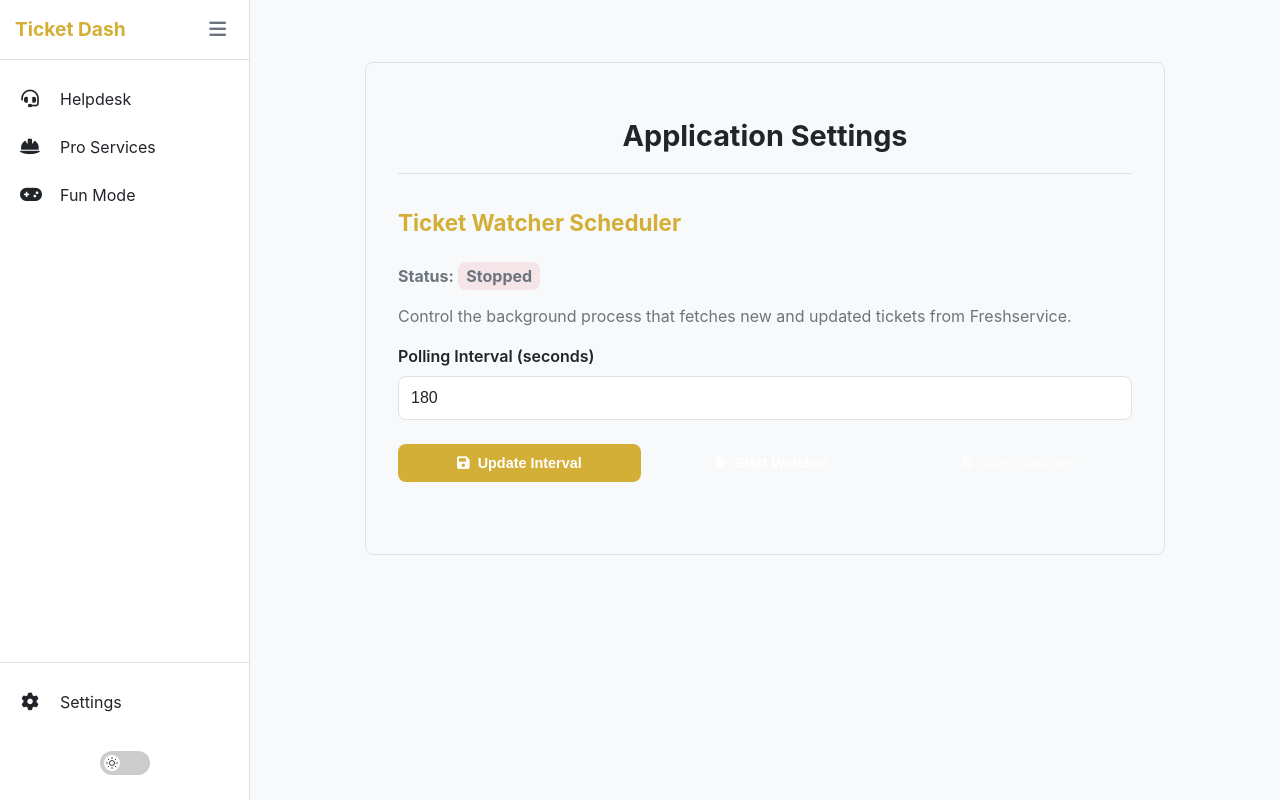
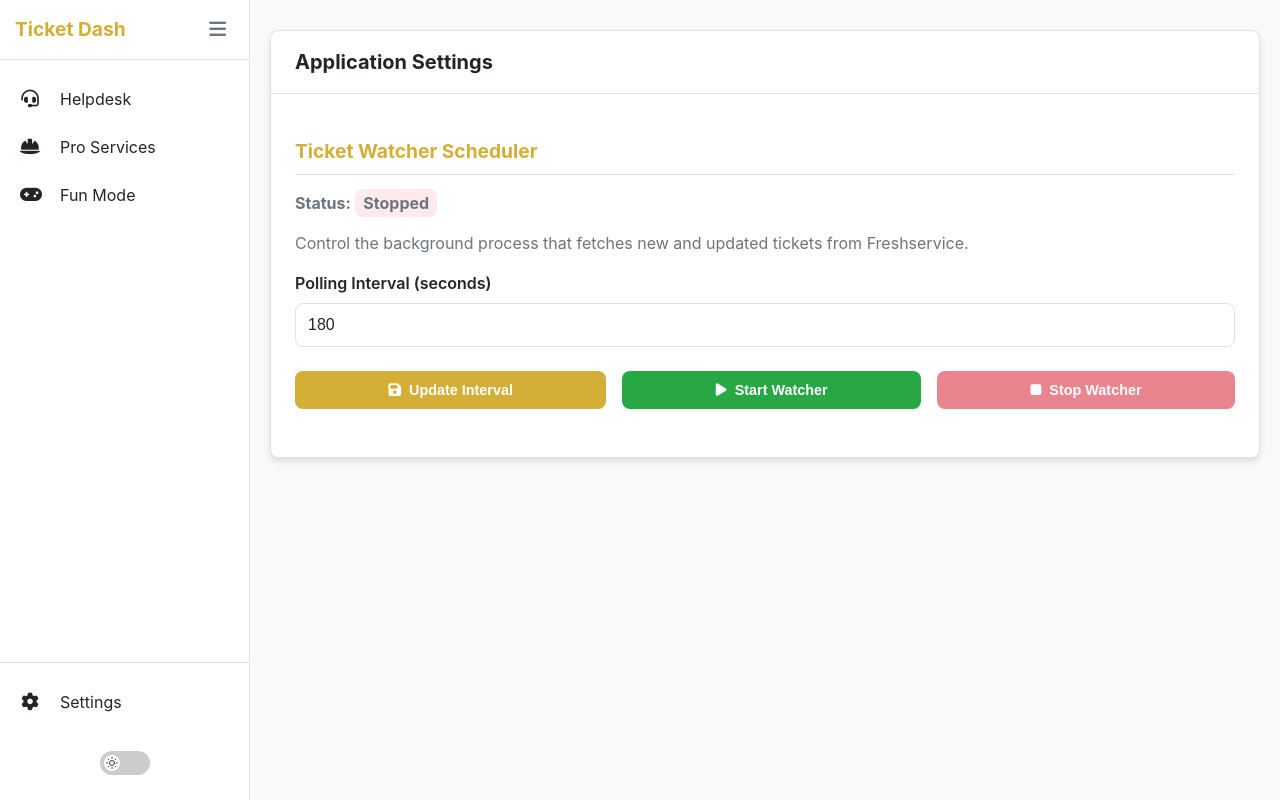
Before and after one commit to hamnertime/ticket-dash, a Flask app: page /settings in a window 1280 px wide. Run offline with Flask 3, Linux system fonts and the light colour scheme.

Commit message:
settings page

```diff
--- a/main.py
+++ b/main.py
@@ -6,6 +6,7 @@ import ssl
 import logging
 from apscheduler.schedulers.background import BackgroundScheduler
 import ticket_watcher # Import the ticket_watcher script
+import atexit
 
 # --- Configuration ---
 TICKETS_DIR = "./tickets"
@@ -70,8 +71,11 @@ SLA_UPDATE_THRESHOLDS = {
 
 # --- Scheduler Setup ---
 scheduler = BackgroundScheduler()
-scheduler.start(paused=True)  # Start paused, will be started from settings
+scheduler.start() # Start in a running state by default
 POLL_INTERVAL = 180 # Default to 3 minutes (180 seconds)
+
+# Register a function to shut down the scheduler when the app exits
+atexit.register(lambda: scheduler.shutdown())
 
 @scheduler.scheduled_job('interval', seconds=POLL_INTERVAL, id='ticket_watcher_job')
 def run_ticket_watcher():
@@ -286,11 +290,11 @@ def load_and_process_tickets(current_view_slug, agent_id=None):
                 ticket_data_item['_sort_needs_fr'] = 0 if needs_fr else 1
                 fr_sla_metric = float('inf')
                 if needs_fr and ticket_data_item['type'] == 'Incident':
-                     _, _, fr_hours_remaining = get_fr_sla_details(
-                        ticket_data_item['type'], ticket_data_item['sla_target_due_dt_obj'],
-                        FR_SLA_CRITICAL_HOURS, FR_SLA_WARNING_HOURS
-                    )
-                     fr_sla_metric = fr_hours_remaining
+                        _, _, fr_hours_remaining = get_fr_sla_details(
+                            ticket_data_item['type'], ticket_data_item['sla_target_due_dt_obj'],
+                            FR_SLA_CRITICAL_HOURS, FR_SLA_WARNING_HOURS
+                        )
+                        fr_sla_metric = fr_hours_remaining
                 ticket_data_item['_sort_fr_sla_metric'] = fr_sla_metric
 
                 # --- NEW Categorization Logic ---
@@ -365,11 +369,17 @@ def settings():
     if request.method == 'POST':
         action = request.form.get('action')
         if action == 'start':
-            scheduler.resume()
-            flash('Ticket watcher started.', 'success')
+            if scheduler.state == 2: # STATE_PAUSED
+                scheduler.resume()
+                flash('Ticket watcher started.', 'success')
+            else:
+                flash('Ticket watcher is already running.', 'info')
         elif action == 'stop':
-            scheduler.pause()
-            flash('Ticket watcher stopped.', 'success')
+            if scheduler.state == 1: # STATE_RUNNING
+                scheduler.pause()
+                flash('Ticket watcher stopped.', 'success')
+            else:
+                flash('Ticket watcher is already stopped.', 'info')
         elif action == 'update_interval':
             try:
                 new_interval = int(request.form.get('interval', POLL_INTERVAL))
@@ -382,7 +392,10 @@ def settings():
             except (ValueError, TypeError):
                 flash('Invalid interval value.', 'error')
 
-    status = "Running" if scheduler.running and scheduler.get_job('ticket_watcher_job').next_run_time else "Stopped"
+        return redirect(url_for('settings'))
+
+    # Use scheduler.state which is more accurate: 1=running, 2=paused
+    status = "Running" if scheduler.state == 1 else "Stopped"
 
     return render_template('settings.html',
                            scheduler_status=status,
@@ -405,24 +418,24 @@ def dashboard_fun():
     dashboard_generated_time_iso = generated_time_utc.isoformat()
 
     return render_template("index_fun.html", # <-- Explicitly name the template
-                            s1_items=s1_items,
-                            s2_items=s2_items,
-                            s3_items=s3_items,
-                            s4_items=s4_items,
-                            dashboard_generated_time_iso=dashboard_generated_time_iso,
-                            auto_refresh_ms=AUTO_REFRESH_INTERVAL_SECONDS * 1000,
-                            freshservice_base_url=f"https://{FRESHSERVICE_DOMAIN}/a/tickets/",
-                            page_title_display="Fun View",
-                            section1_name="Section 1",
-                            section2_name="Section 2",
-                            section3_name="Section 3",
-                            section4_name="Section 4",
-                            agent_mapping=AGENT_MAPPING,
-                            selected_agent_id=agent_id,
-                            supported_views=SUPPORTED_VIEWS,
-                            current_view_slug=view_slug,
-                            current_view_display=SUPPORTED_VIEWS.get(view_slug, "Fun")
-                           )
+                             s1_items=s1_items,
+                             s2_items=s2_items,
+                             s3_items=s3_items,
+                             s4_items=s4_items,
+                             dashboard_generated_time_iso=dashboard_generated_time_iso,
+                             auto_refresh_ms=AUTO_REFRESH_INTERVAL_SECONDS * 1000,
+                             freshservice_base_url=f"https://{FRESHSERVICE_DOMAIN}/a/tickets/",
+                             page_title_display="Fun View",
+                             section1_name="Section 1",
+                             section2_name="Section 2",
+                             section3_name="Section 3",
+                             section4_name="Section 4",
+                             agent_mapping=AGENT_MAPPING,
+                             selected_agent_id=agent_id,
+                             supported_views=SUPPORTED_VIEWS,
+                             current_view_slug=view_slug,
+                             current_view_display=SUPPORTED_VIEWS.get(view_slug, "Fun")
+                            )
 
 @app.route('/<view_slug>')
 def dashboard_typed(view_slug):
@@ -444,28 +457,28 @@ def dashboard_typed(view_slug):
     section4_name = f"Other Active {current_view_display} Tickets"
 
     return render_template(INDEX_TEMPLATE,
-                            s1_items=s1_items,
-                            s2_items=s2_items,
-                            s3_items=s3_items,
-                            s4_items=s4_items,
-                            dashboard_generated_time_iso=dashboard_generated_time_iso,
-                            auto_refresh_ms=AUTO_REFRESH_INTERVAL_SECONDS * 1000,
-                            freshservice_base_url=f"https://{FRESHSERVICE_DOMAIN}/a/tickets/",
-                            current_view_slug=view_slug,
-                            current_view_display=current_view_display,
-                            supported_views=SUPPORTED_VIEWS,
-                            page_title_display=current_view_display,
-                            section1_name=section1_name,
-                            section2_name=section2_name,
-                            section3_name=section3_name,
-                            section4_name=section4_name,
-                            OPEN_STATUS_ID=OPEN_STATUS_ID,
-                            PENDING_STATUS_ID=PENDING_STATUS_ID,
-                            WAITING_ON_CUSTOMER_STATUS_ID=WAITING_ON_CUSTOMER_STATUS_ID,
-                            WAITING_ON_AGENT_STATUS_ID=WAITING_ON_AGENT_STATUS_ID,
-                            agent_mapping=AGENT_MAPPING,
-                            selected_agent_id=agent_id
-                           )
+                             s1_items=s1_items,
+                             s2_items=s2_items,
+                             s3_items=s3_items,
+                             s4_items=s4_items,
+                             dashboard_generated_time_iso=dashboard_generated_time_iso,
+                             auto_refresh_ms=AUTO_REFRESH_INTERVAL_SECONDS * 1000,
+                             freshservice_base_url=f"https://{FRESHSERVICE_DOMAIN}/a/tickets/",
+                             current_view_slug=view_slug,
+                             current_view_display=current_view_display,
+                             supported_views=SUPPORTED_VIEWS,
+                             page_title_display=current_view_display,
+                             section1_name=section1_name,
+                             section2_name=section2_name,
+                             section3_name=section3_name,
+                             section4_name=section4_name,
+                             OPEN_STATUS_ID=OPEN_STATUS_ID,
+                             PENDING_STATUS_ID=PENDING_STATUS_ID,
+                             WAITING_ON_CUSTOMER_STATUS_ID=WAITING_ON_CUSTOMER_STATUS_ID,
+                             WAITING_ON_AGENT_STATUS_ID=WAITING_ON_AGENT_STATUS_ID,
+                             agent_mapping=AGENT_MAPPING,
+                             selected_agent_id=agent_id
+                            )
 
 # --- API Endpoint ---
 @app.route('/api/tickets/<view_slug>')
@@ -515,15 +528,14 @@ if __name__ == '__main__':
             except OSError as e:
                 app.logger.error(f"Failed to create directory {abs_dir_path}: {e}")
                 if dir_path in [templates_dir, STATIC_DIR]:
-                     exit(f"Error: Could not create essential directory {abs_dir_path}. Exiting.")
+                        exit(f"Error: Could not create essential directory {abs_dir_path}. Exiting.")
 
     AGENT_MAPPING = load_mapping_file(AGENTS_FILE, "agent")
     if not AGENT_MAPPING: app.logger.warning(f"Agent mapping from '{AGENTS_FILE}' is empty or failed to load.")
     REQUESTER_MAPPING = load_mapping_file(REQUESTERS_FILE, "requester")
     if not REQUESTER_MAPPING: app.logger.warning(f"Requester mapping from '{REQUESTERS_FILE}' is empty or failed to load.")
 
-    # Start the scheduler
-    scheduler.resume()
+    # Log the fact that the scheduler has started
     app.logger.info(f"Ticket watcher scheduler started with a {POLL_INTERVAL} second interval.")
 
 
--- a/static/css/components.css
+++ b/static/css/components.css
@@ -354,19 +354,19 @@ overflow-y: auto;
 }
 
 .btn-danger {
-    background-color: var(--danger);
-    color: #FFFFFF; /* Explicitly set to white for high contrast */
+    background-color: #dc3545;
+    color: #ffffff;
 }
 .btn-danger:hover {
-    background-color: var(--danger-hover);
+    background-color: #c82333;
 }
 
 .btn-success {
-    background-color: var(--success);
-    color: #FFFFFF; /* Explicitly set to white for high contrast */
+    background-color: #28a745;
+    color: #ffffff;
 }
 .btn-success:hover {
-    background-color: var(--success-hover);
+    background-color: #218838;
 }
 
 .btn:disabled {
@@ -375,23 +375,16 @@ overflow-y: auto;
 }
 
 /* --- Settings Page Components --- */
-.settings-container h1 {
-    font-size: 1.8rem;
-    color: var(--text-primary);
-    margin-bottom: 2rem;
-    text-align: center;
-    border-bottom: 1px solid var(--border-color);
-    padding-bottom: 1rem;
+.settings-section {
+    margin-bottom: 1.5rem;
 }
 
-.settings-section {
-    margin-bottom: 2.5rem;
-}
-
-.settings-section h2 {
-    font-size: 1.4rem;
+.settings-section h3 {
+    font-size: 1.2rem;
     color: var(--accent);
-    margin-bottom: 1.5rem;
+    margin-bottom: 1rem;
+    padding-bottom: 0.5rem;
+    border-bottom: 1px solid var(--border-color);
 }
 
 .settings-section p {
--- a/templates/settings.html
+++ b/templates/settings.html
@@ -11,8 +11,11 @@
 {% endblock main_header %}
 
 {% block content %}
-<div class="settings-container">
-    <h1>Application Settings</h1>
+<div class="widget-container">
+    <div class="widget-header">
+        <h2>Application Settings</h2>
+    </div>
+    <div class="widget-content">
 
         {% with messages = get_flashed_messages(with_categories=true) %}
             {% if messages %}
@@ -23,7 +26,7 @@
         {% endwith %}
 
         <div class="settings-section">
-        <h2>Ticket Watcher Scheduler</h2>
+            <h3>Ticket Watcher Scheduler</h3>
             <p>
                 <strong>Status:</strong>
                 <span id="scheduler-status" class="status-{{ 'running' if scheduler_status == 'Running' else 'stopped' }}">
@@ -53,4 +56,5 @@
         </div>
 
     </div>
+</div>
 {% endblock %}
```
Also changed, not shown: 1 other file. Lines whose indentation alone changed are shown as unchanged.
